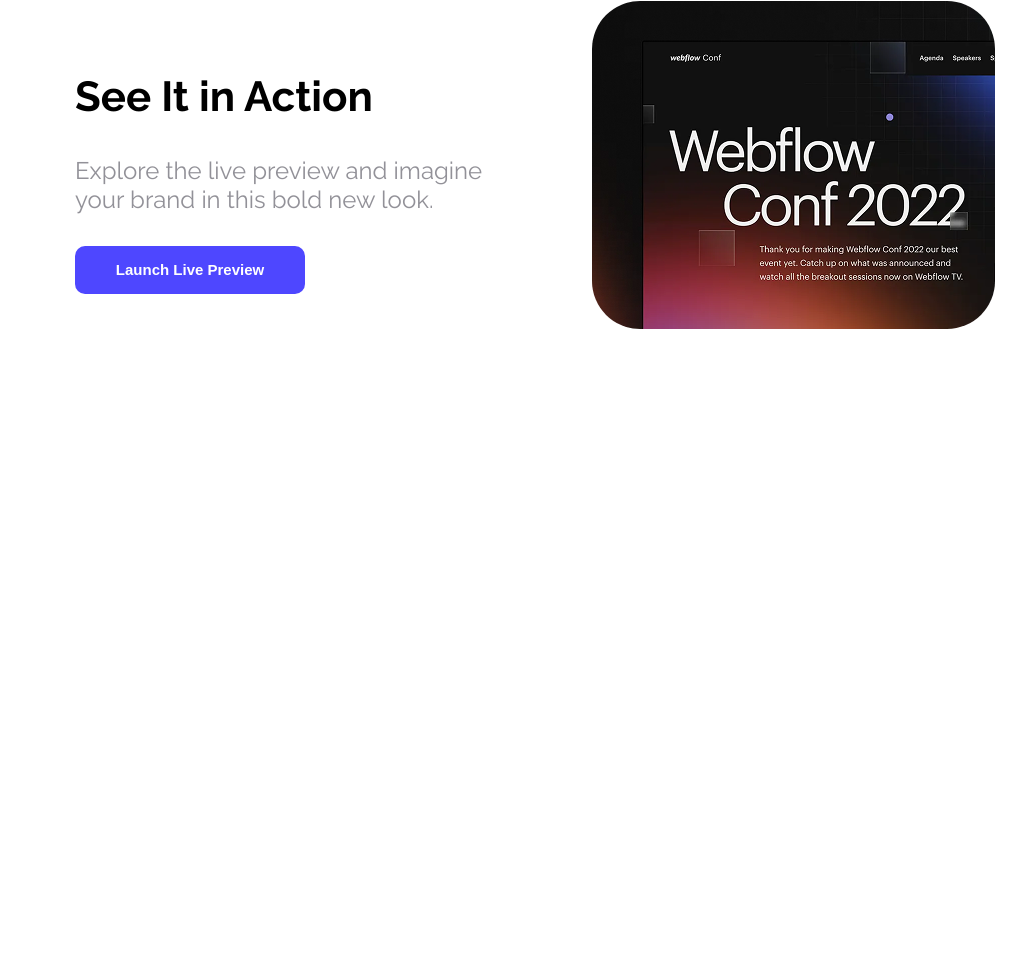
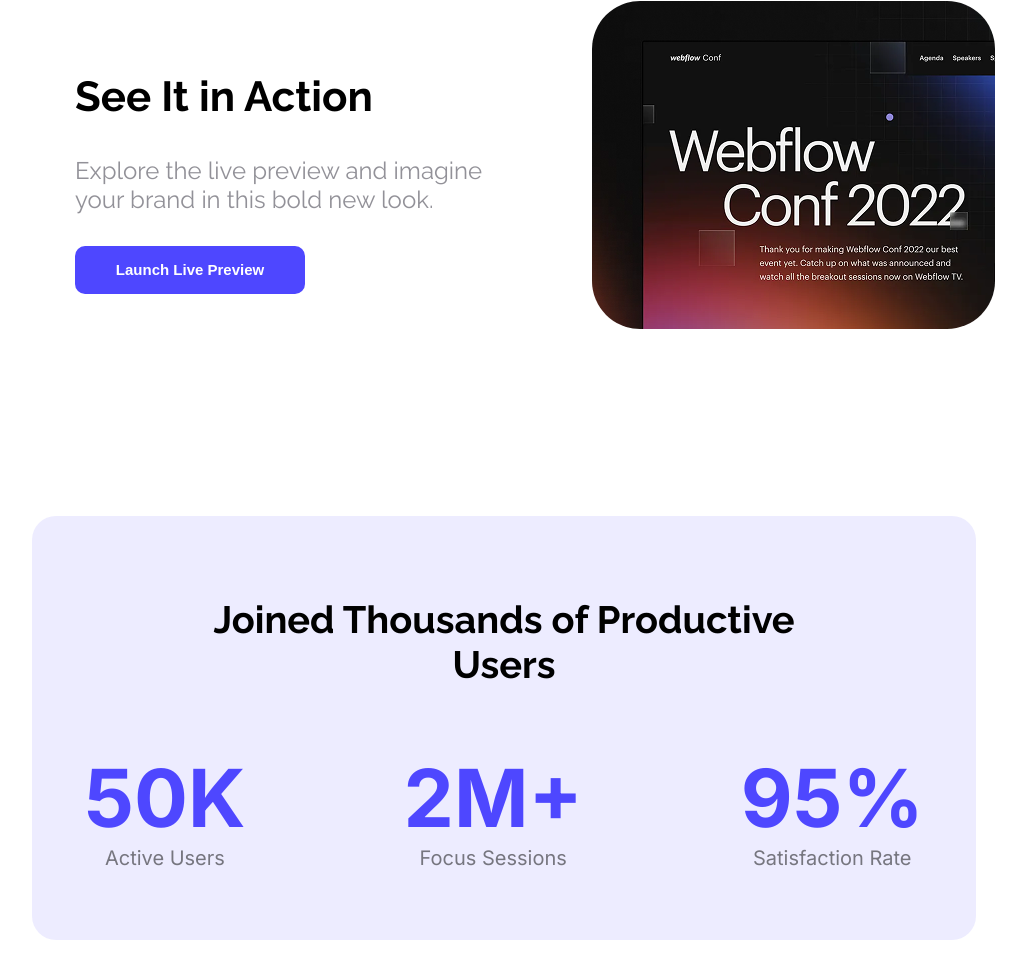
Before and after one commit to grimmy16oo/Assignment-01, a plain HTML site: page index.html in a window 1280 px wide. Shown: the part 854-1832 px from the top of the page, without its empty margins (136-1162 px from the left). Before the commit the page ends 1351 px from the top, so only its background shows below. Drawn offline with Linux system fonts and the light colour scheme.

Commit message:
user section added

```diff
--- a/index.html
+++ b/index.html
@@ -33,6 +33,28 @@
             </div>
         </section>
 
+        <secton>
+            <div class="all">
+                <div class="user">
+                    <h2 class="user-heading raleway-normal">Joined Thousands of Productive Users</h2>
+                    <div class="user-container inter-normal">
+                        <div class="user-data">
+                            <h2 class="user-title">50K</h2>
+                            <p class="user-info">Active Users</p>
+                        </div>
+                        <div class="user-data">
+                            <h2 class="user-title">2M+</h2>
+                            <p class="user-info">Focus Sessions</p>
+                        </div>
+                        <div class="user-data">
+                            <h2 class="user-title">95%</h2>
+                            <p class="user-info">Satisfaction Rate</p>
+                        </div>
+                    </div>
+            </div>
+            </div>
+        </secton>
+
     </main>
     <footer>
 
--- a/styles.css
+++ b/styles.css
@@ -108,3 +108,38 @@
     width: 403px;
     height: 328px;
 }
+
+/* user section */
+.all{
+    display: block;
+    background-color: rgba(78, 71, 255, 0.1);
+    margin: 160px;
+    padding: 50px 142px;
+    border-radius: 24px;
+    text-align: center;
+}
+.user{
+}
+.user-heading{
+    font-size: 38px;
+    font-weight: bold;
+}
+.user-container{
+    display: flex;
+    justify-content: center;
+    align-items: center;
+    gap: 0px 158px;
+}
+.user-title{
+    font-size: 80px;
+    font-weight: bold;
+    color: #4E47FF;
+    margin-top: 30px;
+    margin-bottom: 0px;
+}
+.user-info{
+    font-size: 20px;
+    color: rgba(0, 0, 0, 0.5);
+    margin-top: 0;
+    margin-bottom: 20px;
+}
```
